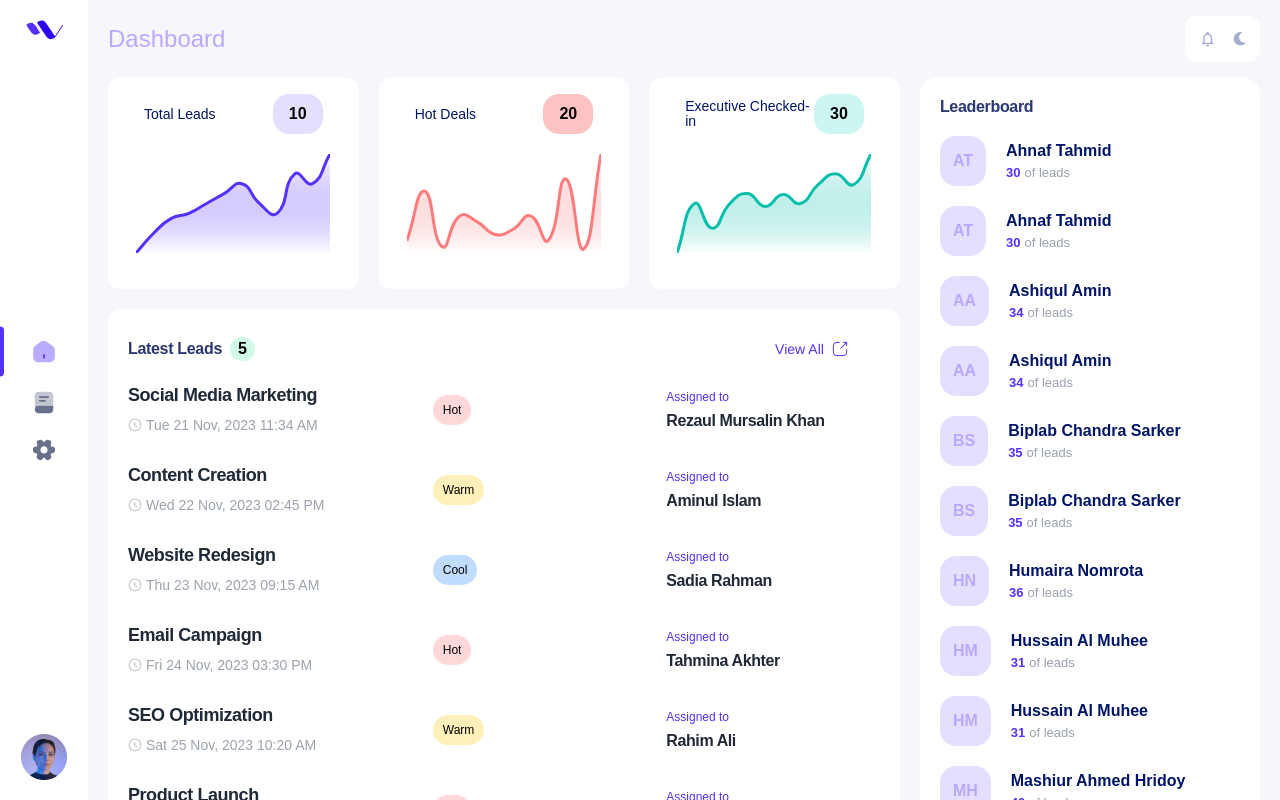
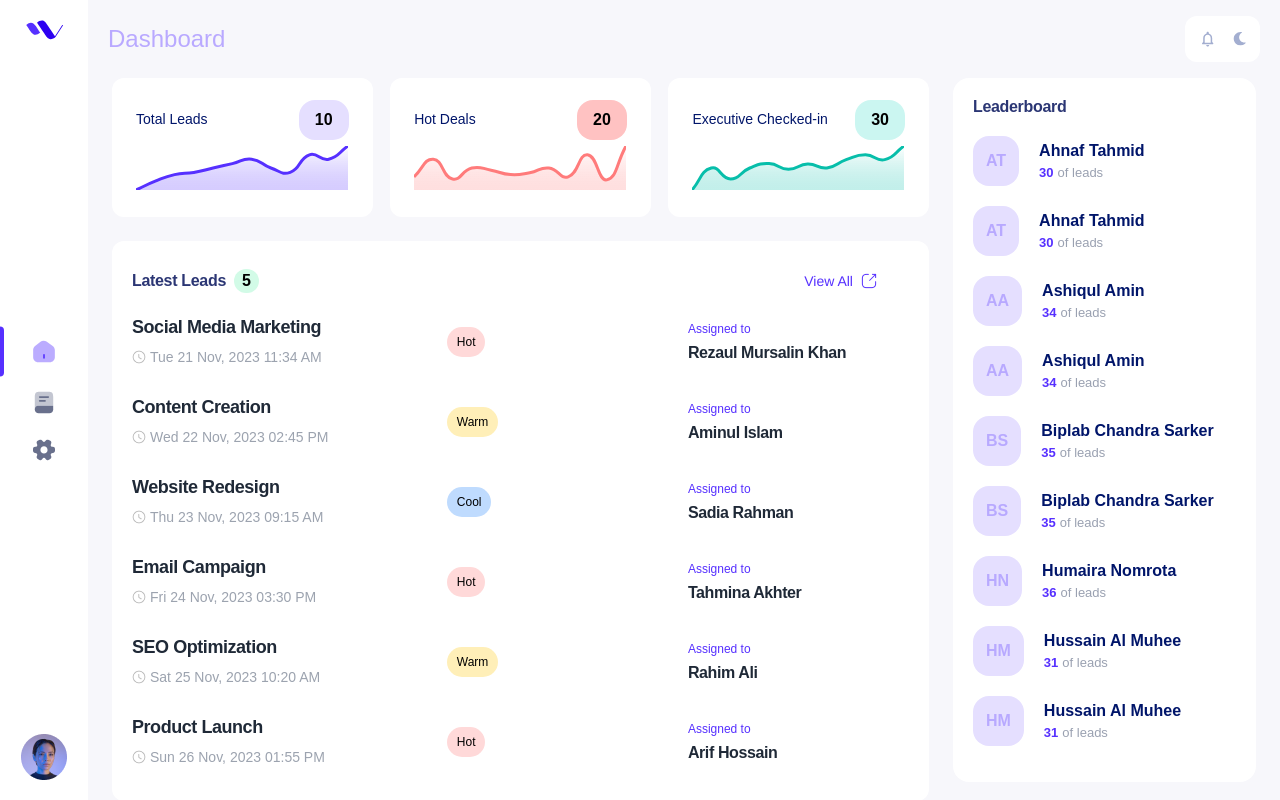
Before and after one commit to tajnur007/d2d-marketing-frontend, a Next.js app: page /dashboard in a window 1280 px wide. Built offline with nearby package versions, Linux system fonts and the light colour scheme; a web font is replaced by a local one.

Commit message:
Fixed dashboard layout

```diff
--- a/app/(authenticated)/dashboard/page.tsx
+++ b/app/(authenticated)/dashboard/page.tsx
@@ -4,8 +4,8 @@ import GraphList from '@/components/GraphList/GraphList';
 
 const DashboardPage = () => {
   return (
-    <div className='flex flex-col lg:flex-row justify-between gap-5 '>
-      <div className='w-full lg:w-[70%]'>
+    <div className='flex flex-col lg:flex-row justify-between gap-6'>
+      <div className='w-full lg:w-[73%]'>
         <GraphList />
         <LatestLeadsList />
       </div>
--- a/components/GraphList/GraphList.tsx
+++ b/components/GraphList/GraphList.tsx
@@ -4,30 +4,26 @@ import Graph from '../Graph/Graph';
 
 const GraphList: React.FC = () => {
   return (
-    <div className='bg-[#F7F7FB] mb-5'>
-      <div className='grid lg:grid-cols-3 sm:grid-cols-1 justify-between gap-5'>
+    <div className='grid lg:grid-cols-3 sm:grid-cols-1 justify-between gap-[1.1rem] mb-6 lg:h-[139px]'>
       {GRAPH_CONFIG.map((item, index) => (
-          <div key={index} className='grid grid-cols-1 bg-white rounded-xl px-2 py-4'>
-            <div className='flex justify-between items-center mx-7'>
-              <div>
+        <div key={index} className='grid grid-cols-1 bg-white rounded-xl px-6 py-4'>
+          <div className='flex justify-between items-center '>
             <p className='text-[14px] font-medium leading-[14.976px] text-[#00156A]'>
               {item.label}
             </p>
-              </div>
+
             <div
               style={{ backgroundColor: item.countColor }}
               className='bg-[#E5DFFF] py-2 px-4 rounded-2xl'>
               <h4 className='text-[16px] font-semibold'>{item.count}</h4>
             </div>
           </div>
-            <div>
-              <div className='w-max-[300px] w-[100%] h-[139px] p-[20px] cursor-pointer'>
+
+          <div className='w-full h-[44px] cursor-pointer '>
             <Graph graphData={item.graphData} color={item.color} />
           </div>
         </div>
-          </div>
       ))}
-      </div>
     </div>
   );
 };
--- a/components/LatestLeadsList/LatestLeadsList.tsx
+++ b/components/LatestLeadsList/LatestLeadsList.tsx
@@ -5,7 +5,7 @@ import ViewAllLeadsButton from '@/components/ViewAllLeadsButton/ViewAllLeadsButt
 
 function LatestLeadsList() {
   return (
-    <div className='w-full bg-white p-5 rounded-xl'>
+    <div className='w-full bg-white p-5 rounded-xl h-[70vh]'>
       <div className='flex justify-between items-center '>
         <div className='flex items-center'>
           <p className='font-bold text-[16px] tracking-[-0.32px] leading-[normal] whitespace-nowrap text-capitalize text-[#2B3674]'>
@@ -21,7 +21,7 @@ function LatestLeadsList() {
         </div>
       </div>
 
-      <div className='w-full max-h-[calc(100vh-250px)] overflow-y-auto whitespace-nowrap font-semibold text-[18px] leading-[normal]'>
+      <div className='w-full h-[calc(100%-40px)] overflow-y-auto whitespace-nowrap font-semibold text-[18px] leading-[normal]'>
         {LEADS_DATA.map((item, index) => (
           <LatestLeadRow key={index} item={item} />
         ))}
--- a/components/layouts/main.tsx
+++ b/components/layouts/main.tsx
@@ -1,7 +1,7 @@
 import { ChildrenType } from '@/models/global-types';
 
 const Main = ({ children }: ChildrenType) => {
-  return <main className='px-5 pb-5'>{children}</main>;
+  return <main className='px-6 pb-9'>{children}</main>;
 };
 
 export default Main;
--- a/components/leaderboard/leaderboard.tsx
+++ b/components/leaderboard/leaderboard.tsx
@@ -16,7 +16,7 @@ leaderBoard.sort((a, b) => {
 
 const Leaderboard = () => {
   return (
-    <div className='bg-white rounded-2xl p-5 w-full mt-5 lg:mt-0 lg:w-[30%]  '>
+    <div className='bg-white rounded-2xl p-5 w-full mt-5 lg:mt-0 lg:w-[27%] h-[88vh]'>
       <h2 className='font-bold text-[#2b3674] text-[16px] tracking-[-0.32px] leading-[normal] whitespace-nowrap mb-5'>
         Leaderboard
       </h2>
--- a/components/leaderboard/profiles.tsx
+++ b/components/leaderboard/profiles.tsx
@@ -3,7 +3,7 @@ import React from 'react';
 
 const Profiles = ({ data }: { data: Person[] }) => {
   return (
-    <div className='max-h-screen overflow-y-auto no-scrollbar'>
+    <div className='h-[calc(100%-40px)] overflow-y-auto no-scrollbar'>
       {data?.map((person: Person) => (
         <div key={person?.id} className='flex items-center gap-5 mb-5'>
           <div className='bg-[#E5DFFF] p-[13px] rounded-2xl font-semibold text-[#b8a9ff] text-[16px]'>
```
Lines whose indentation alone changed are shown as unchanged.
